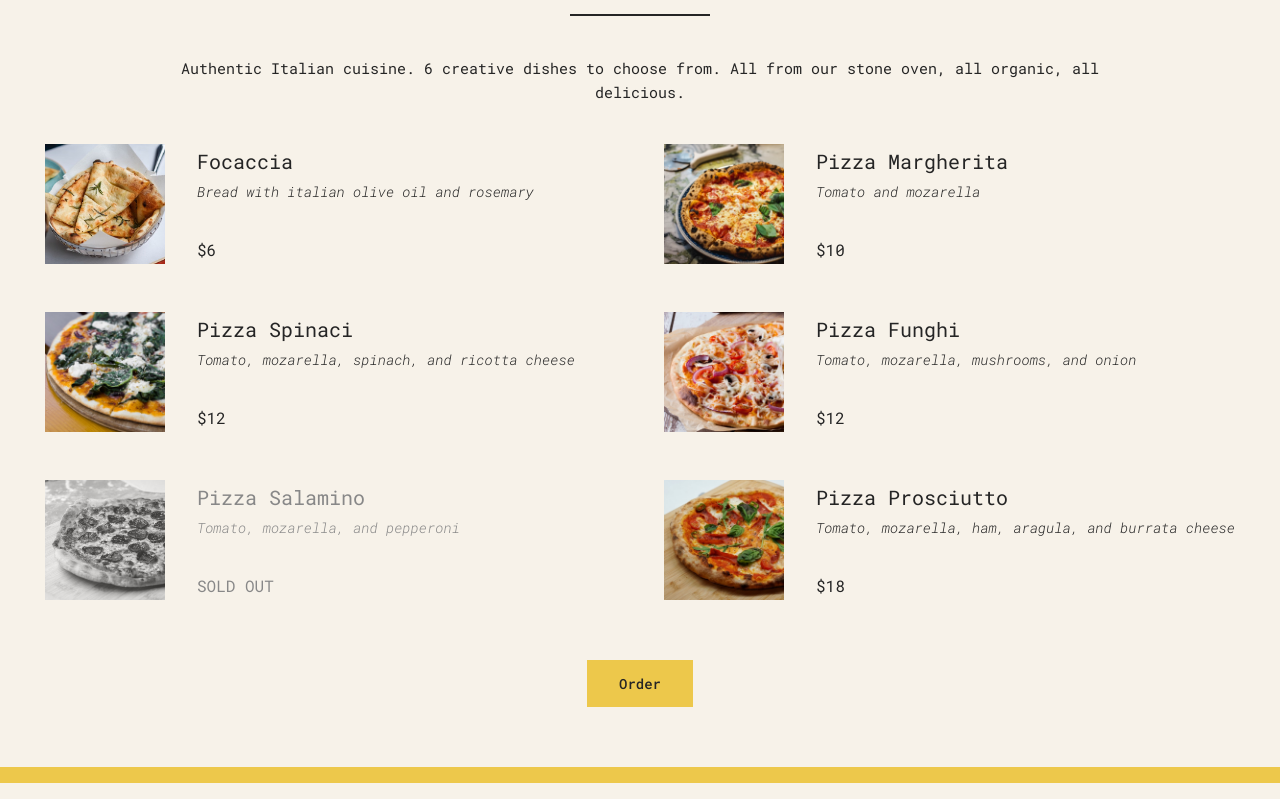
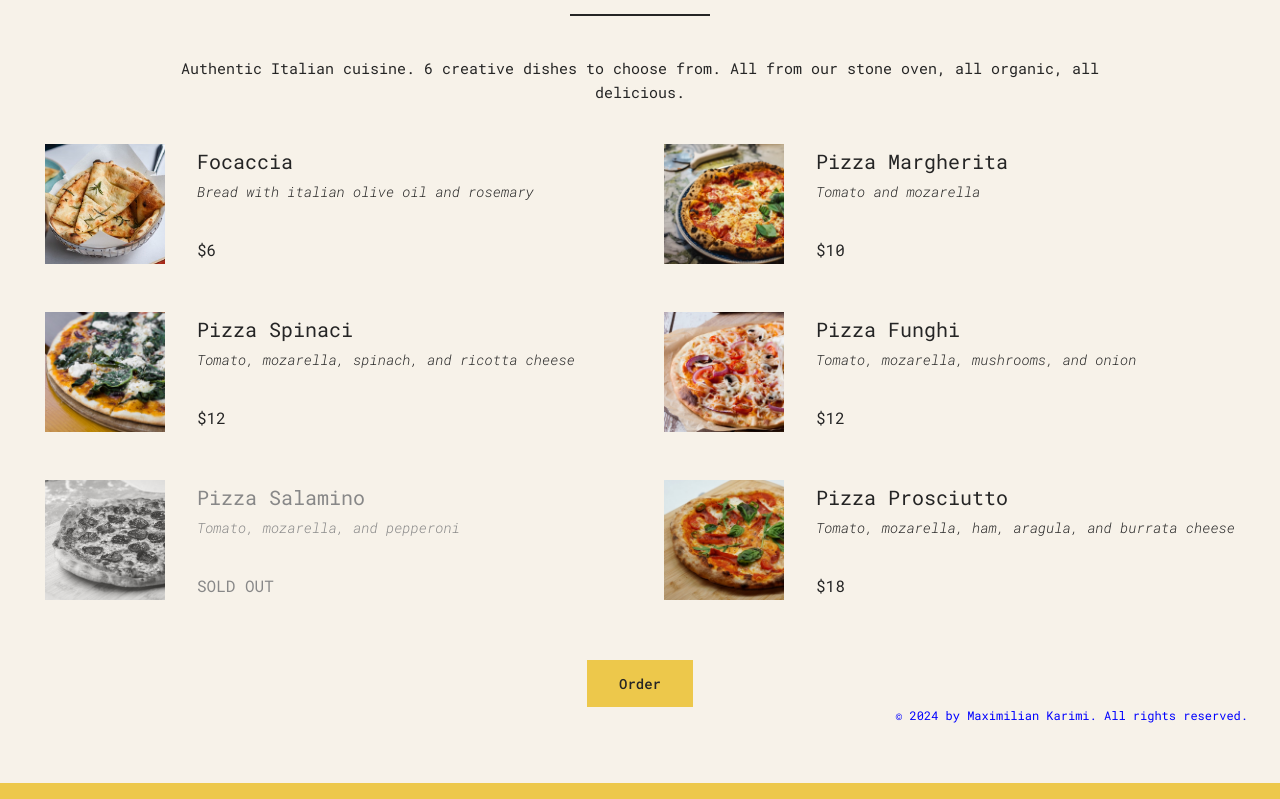
Before and after one commit to Scientific-Research/pizza-menu, a React (Vite) app: page /404 in a window 1280 px wide. Shown: the part 1040-1839 px from the top of the page. Built offline with nearby package versions, Linux system fonts and the light colour scheme.

Commit message:
copyright in footer added!

```diff
--- a/src/App.tsx
+++ b/src/App.tsx
@@ -207,6 +207,9 @@ export const Footer = () => {
           Order
         </button>
       </div>
+      <p className="copyright">
+        &copy; 2024 by Maximilian Karimi. All rights reserved.
+      </p>
     </footer>
   );
 };
--- a/src/index.css
+++ b/src/index.css
@@ -179,6 +179,13 @@ body {
   font-size: 1.4rem;
 }
 
+.footer p {
+  display: flex;
+  font-size: 1.2rem;
+  justify-content: end;
+  color: blue;
+}
+
 .order {
   display: flex;
   flex-direction: column;
```
